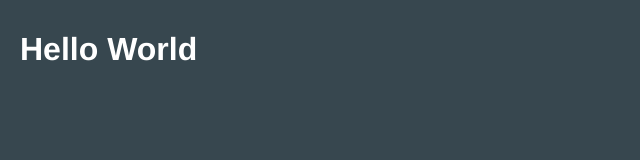
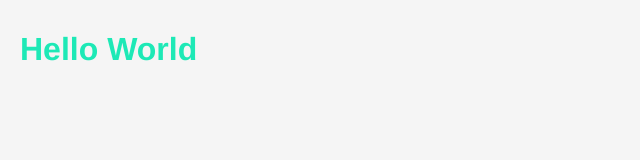
Before and after one commit to jeremywinter/flexbox_demo, a website: page app/index.html in a window 1280 px wide. Shown: the whole page, without its empty margins (0-640 px from the left). Drawn offline with Linux system fonts and the light colour scheme; a web font is replaced by a local one.

Commit message:
error handling fixed-updated

```diff
--- a/app/scss/styles.scss
+++ b/app/scss/styles.scss
@@ -18,7 +18,7 @@ html,
 body {
   margin: 10px;
   padding: 0;
-  background-color: $very-dark-grey;
+  background-color: $light-grey;
 }
 
 body {
@@ -30,7 +30,7 @@ h1,
 h2,
 h3,
 h4 {
-  color: $card-white;
+  color: $primary-color;
 }
 
 p { color: $dark-grey; }
--- a/gulpfile.js
+++ b/gulpfile.js
@@ -23,7 +23,7 @@ gulp.task ('sass', function() {
 gulp.task ('scripts', function() {
  	return gulp.src('app/js/**/*.js')
  		.pipe(scripts())
- 		//on('error', errorLog)
+		.on('error', console.error.bind(console)) //error handling
 		.pipe(gulp.dest('app/minjs'));
  });
 
```
Also changed, not shown: app/css/styles.css.
